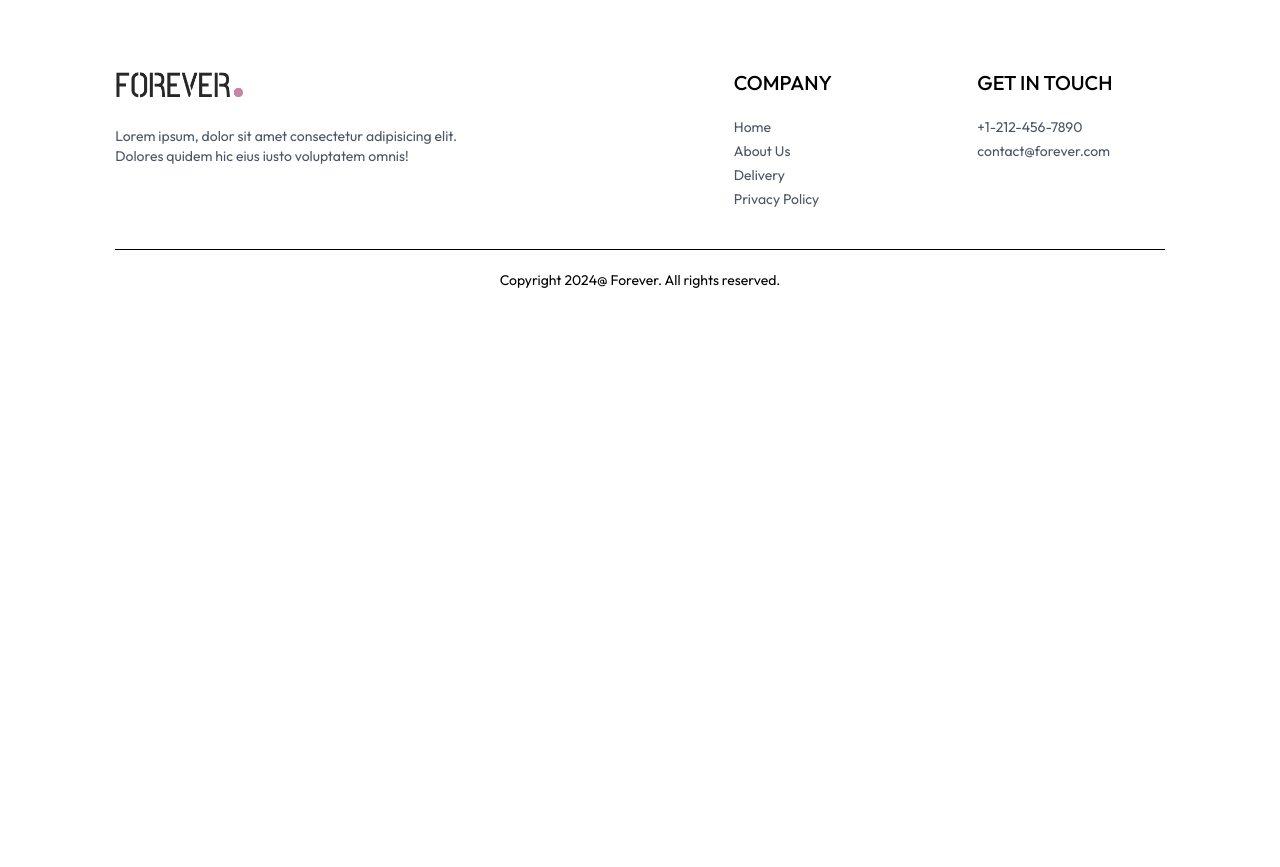
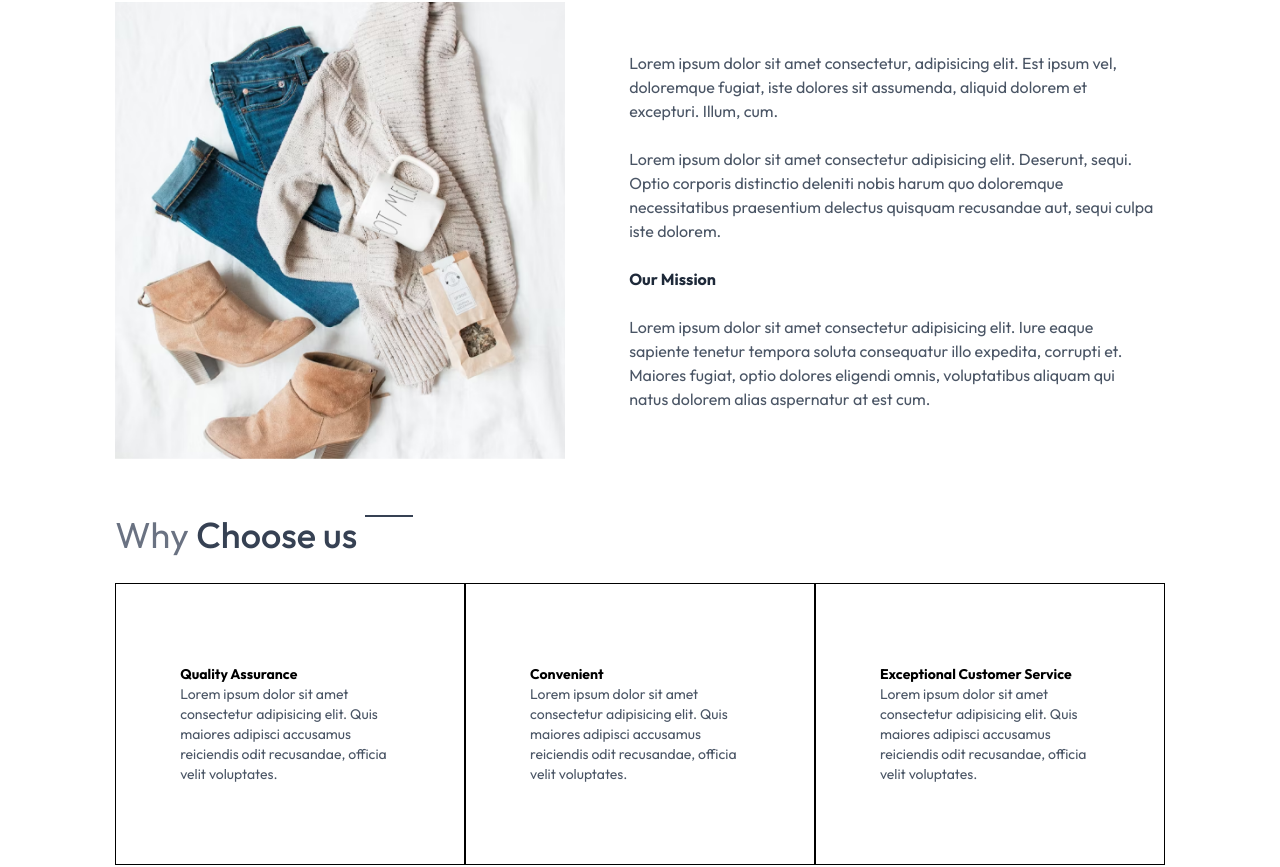
Before and after one commit to Priyank-211/E-commerseWeb, a React (Vite) app in the folder frontend/: page /about in a window 1280 px wide. Shown: the part 196-1063 px from the top of the page. Before the commit the page ends 800 px from the top, so only its background shows below. Built offline with nearby package versions, Linux system fonts and the light colour scheme.

Commit message:
about page created

```diff
--- a/frontend/src/components/Navbar.jsx
+++ b/frontend/src/components/Navbar.jsx
@@ -1,8 +1,8 @@
-import { assets } from '../assets/assets.js';
-import { Link, NavLink } from 'react-router-dom';
-import { useState } from 'react';
-import { useContext } from 'react';
-import { ShopContext } from '../context/ShopContext';
+import { assets } from "../assets/assets.js";
+import { Link, NavLink } from "react-router-dom";
+import { useState } from "react";
+import { useContext } from "react";
+import { ShopContext } from "../context/ShopContext";
 
 const Navbar = () => {
   const [visible, setvisible] = useState(false);
@@ -38,11 +38,13 @@
           onClick={() => setShowSearch(true)}
         />
         <div className="group relative ">
-          <img
-            className="w-5 cursor-pointer"
-            src={assets.profile_icon}
-            alt=""
-          />
+          <Link to="/login">
+            <img
+              className="w-5 cursor-pointer"
+              src={assets.profile_icon}
+              alt=""
+            />
+          </Link>
           <div className="group-hover:block hidden absolute dropdown-menu right-0 pt-4">
             <div className="flex flex-col gap-2 w-36 py-3 px-5 bg-slate-100 text-gray-500 rounded ">
               <p className="cursor-pointer hover:text-black">My Profile</p>
@@ -67,7 +69,7 @@
       {/* sidebar menu for small screen */}
       <div
         className={`absolute top-0 right-0 bottom-0 overflow-hidden bg-white transition-all ${
-          visible ? 'w-full' : 'w-0'
+          visible ? "w-full" : "w-0"
         }`}
       >
         <div className="flex flex-col text-gray-600">
--- a/frontend/src/pages/About.jsx
+++ b/frontend/src/pages/About.jsx
@@ -1,7 +1,69 @@
+import Title from "../components/Title";
 import React from "react";
+import { assets } from "../assets/assets";
+import NewsletterBox from "../components/NewsletterBox";
 
 const About = () => {
-  return <div>About</div>;
+  return (
+    <div>
+      <div className="text-2xl text-center pt-8 border-t">
+        <Title text1={"About"} text2={"Us"} />
+      </div>
+      <div className="my-10 flex flex-col md:flex-row gap-16">
+        <img src={assets.about_img} alt="" className="w-full md:max-w-112.5" />
+        <div className="flex flex-col justify-center gap-6 md:w-2/4 text-gray-600">
+          <p>
+            Lorem ipsum dolor sit amet consectetur, adipisicing elit. Est ipsum
+            vel, doloremque fugiat, iste dolores sit assumenda, aliquid dolorem
+            et excepturi. Illum, cum.
+          </p>
+          <p>
+            Lorem ipsum dolor sit amet consectetur adipisicing elit. Deserunt,
+            sequi. Optio corporis distinctio deleniti nobis harum quo doloremque
+            necessitatibus praesentium delectus quisquam recusandae aut, sequi
+            culpa iste dolorem.
+          </p>
+          <b className="text-gray-800">Our Mission</b>
+          <p>
+            Lorem ipsum dolor sit amet consectetur adipisicing elit. Iure eaque
+            sapiente tenetur tempora soluta consequatur illo expedita, corrupti
+            et. Maiores fugiat, optio dolores eligendi omnis, voluptatibus
+            aliquam qui natus dolorem alias aspernatur at est cum.
+          </p>
+        </div>
+      </div>
+      <div className="text-4xl py-4 ">
+        <Title text1={"Why"} text2={"Choose us"} />
+      </div>
+      <div className="flex flex-col md:flex-row text-sm mb-20">
+        <div className="border px-10 md:px-16 py-8 sm:py-20 flex=col gap-5">
+          <b>Quality Assurance</b>
+          <p className="text-gray-600">
+            Lorem ipsum dolor sit amet consectetur adipisicing elit. Quis
+            maiores adipisci accusamus reiciendis odit recusandae, officia velit
+            voluptates.
+          </p>
+        </div>
+        <div className="border px-10 md:px-16 py-8 sm:py-20 flex=col gap-5">
+          <b>Convenient</b>
+          <p className="text-gray-600">
+            Lorem ipsum dolor sit amet consectetur adipisicing elit. Quis
+            maiores adipisci accusamus reiciendis odit recusandae, officia velit
+            voluptates.
+          </p>
+        </div>
+        <div className="border px-10 md:px-16 py-8 sm:py-20 flex=col gap-5">
+          <b>Exceptional Customer Service</b>
+          <p className="text-gray-600">
+            Lorem ipsum dolor sit amet consectetur adipisicing elit. Quis
+            maiores adipisci accusamus reiciendis odit recusandae, officia velit
+            voluptates.
+          </p>
+        </div>
+      </div>
+      <NewsletterBox />
+    </div>
+  );
 };
 
 export default About;
--- a/frontend/src/pages/Login.jsx
+++ b/frontend/src/pages/Login.jsx
@@ -1,7 +1,65 @@
-import React from "react";
+import React, { useState } from "react";
 
 const Login = () => {
-  return <div>login</div>;
+  const [currentstate, setCurrentstate] = useState("Sign up");
+  const onSubmithandler = async (e) => {
+    e.preventDefault();
+  };
+  return (
+    <form
+      onSubmit={onSubmithandler}
+      action=""
+      className="flex flex-col items-center w-[90%] sm:max-w-96 m-auto mt-14 gap-4 text-gray-800"
+    >
+      <div className="inline-flex items-center gap-2 mb-2 mt-10">
+        <p className="prata-regular text-3xl">{currentstate}</p>
+        <hr className="border-none h-[1.5px] w-8 bg-gray-800" />
+      </div>
+      {currentstate === "Login" ? (
+        ""
+      ) : (
+        <input
+          type="text"
+          placeholder="Name"
+          className="w-full px-3 py-2 border border-gray-800"
+          required
+        />
+      )}
+      <input
+        type="email"
+        placeholder="email"
+        className="w-full px-3 py-2 border border-gray-800"
+        required
+      />
+      <input
+        type="password"
+        placeholder="password"
+        className="w-full px-3 py-2 border border-gray-800"
+        required
+      />
+      <div className="w-full flex justify-between text-sm mt-[-8px] ">
+        <p className="cursor-pointer">Forget Password ?</p>
+        {currentstate === "Login" ? (
+          <p
+            className="cursor-pointer"
+            onClick={() => setCurrentstate("Sign up")}
+          >
+            Create account
+          </p>
+        ) : (
+          <p
+            className="cursor-pointer"
+            onClick={() => setCurrentstate("Login")}
+          >
+            Login Here
+          </p>
+        )}
+      </div>
+      <button className="bg-black text-white font-light px-8 py-2 mt-4">
+        {currentstate === "Login" ? "Sign in" : "Sign up"}
+      </button>
+    </form>
+  );
 };
 
 export default Login;
```
